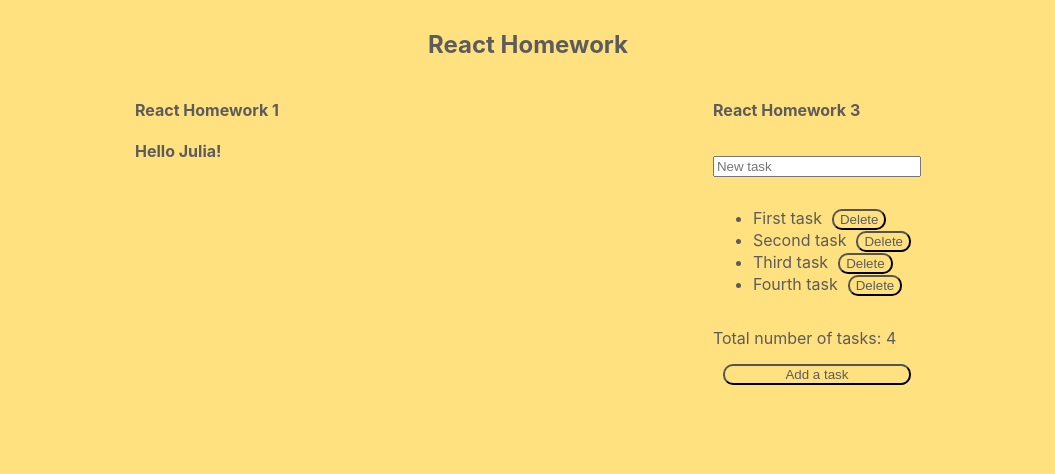
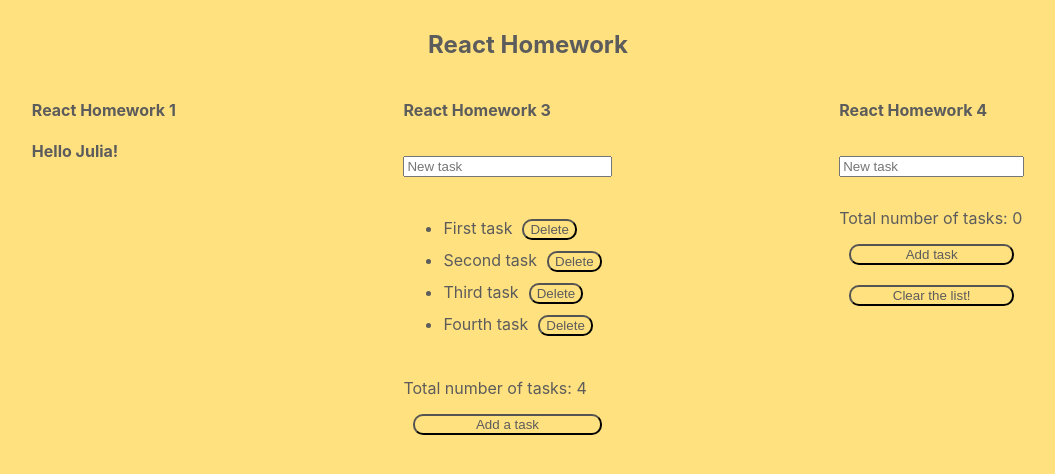
Before and after one commit to JuliaT47/TaskOrganiserReact, a React (Create React App) app: page / in a window 1280 px wide. Shown: the top 474 px of the page, without its empty margins (112-1167 px from the left). Built offline with nearby package versions, Linux system fonts and the light colour scheme.

Commit message:
React Homework 4

```diff
--- a/src/App.css
+++ b/src/App.css
@@ -2,6 +2,9 @@
   background-color: rgb(255, 225, 127);
   margin: 30px;
   color: rgb(92, 92, 92);
+}
+li {
+  margin: 10px 0;
 }
 ol {
   padding: 0;
@@ -48,3 +51,7 @@
 input {
   margin: 15px 0;
 }
+.todo {
+  display: flex;
+  flex-direction: column;
+}
--- a/src/App.js
+++ b/src/App.js
@@ -16,6 +16,7 @@
 
 import { useState } from "react";
 import { createElement } from "react";
+import ToDoComponent from "./ReactHomework4";
 
 function App() {
   const component = "non-functional";
@@ -31,6 +32,7 @@
           )}
         </div>
         <List />
+        <ToDoComponent />
       </header>
     </div>
   );
--- /dev/null
+++ b/src/ReactHomework4.js
@@ -0,0 +1,74 @@
+import { Component } from "react";
+
+class ToDoComponent extends Component {
+  state = {
+    todos: [],
+    input: "",
+  };
+
+  componentDidMount() {
+    const lsTodos = localStorage.getItem("todos");
+    if (lsTodos) {
+      this.setState({ todos: JSON.parse(lsTodos) });
+    }
+  }
+
+  addTast = () => {
+    const updatedTodos = [...this.state.todos, this.state.input];
+    this.setState({ todos: updatedTodos, input: "" }, () => {
+      localStorage.setItem("todos", JSON.stringify(updatedTodos));
+    });
+  };
+  onchangeHandler = (e) => {
+    const value = e.target.value;
+    this.setState({ input: value });
+  };
+  handleDelete = (index) => {
+    const updatedTodos = [...this.state.todos];
+    updatedTodos.splice(index, 1);
+    this.setState({ todos: updatedTodos, input: "" });
+    localStorage.setItem("todos", JSON.stringify(updatedTodos));
+  };
+  handleClear = () => {
+    const confirmed = window.confirm(
+      "Are you sure you want to clear the list?"
+    );
+    if (confirmed) {
+      this.setState({ todos: [], inout: "" }, () => {
+        localStorage.setItem("todos", JSON.stringify([]));
+      });
+    }
+  };
+  handleKeyPress = (event) => {
+    if (event.key === "Enter") {
+      this.addTast();
+    }
+  };
+
+  render() {
+    const { todos, input } = this.state;
+    return (
+      <div className="todo">
+        <h4>React Homework 4</h4>
+        <input
+          value={this.state.input}
+          onChange={this.onchangeHandler}
+          placeholder="New task"
+          onKeyDown={this.handleKeyPress}
+        />
+        {this.state.todos.map((todo, index) => (
+          <li key={index}>
+            {todo}
+            <button onClick={() => this.handleDelete(index)}>Delete</button>
+          </li>
+        ))}
+        <p>Total number of tasks: {todos.length}</p>
+        <button onClick={this.addTast}>Add task</button>
+        <br />
+        <button onClick={this.handleClear}>Clear the list!</button>
+      </div>
+    );
+  }
+}
+
+export default ToDoComponent;
```
Also changed, not shown: 11 other files (tests, documents, lock files or other folders).
